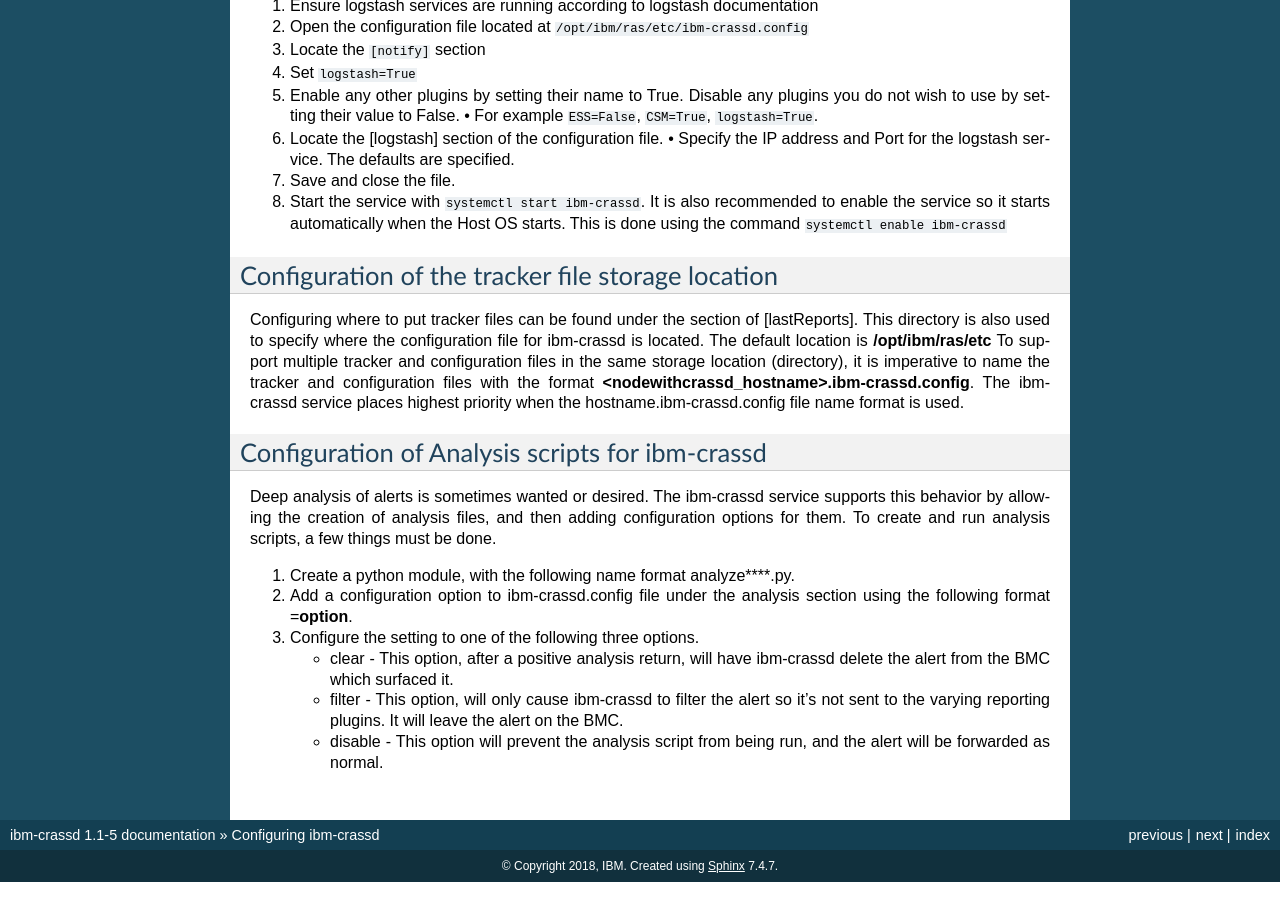
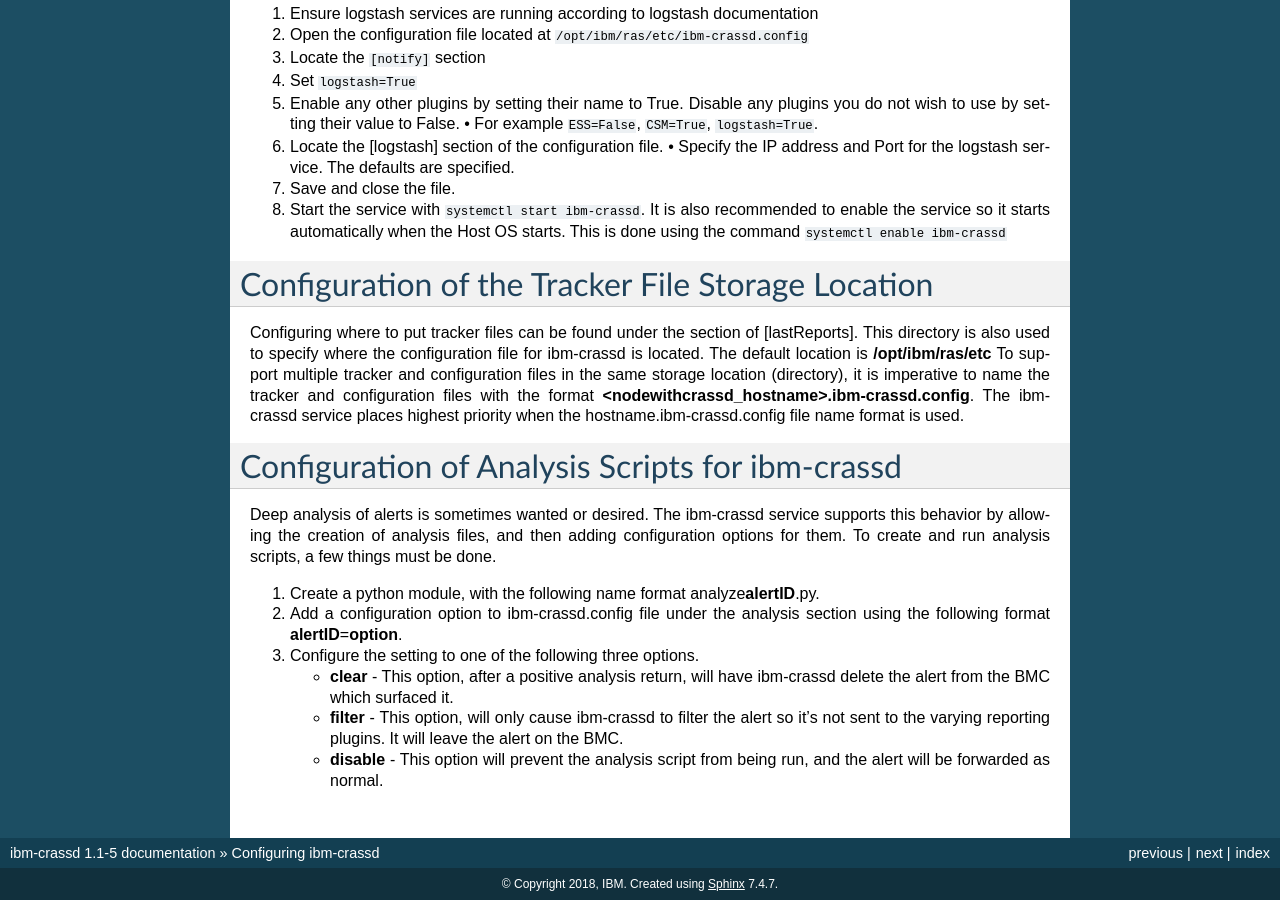
Before and after one commit to open-power-ref-design-toolkit/ibm-crassd, a Sphinx documentation site: the page built from docs/source/configuring.md, in a window 1280 px wide and 900 px high, scrolled down 1766 px. Built offline with Sphinx 7.4.7, drawn with Linux system fonts in a browser that asks for light colours; some of the changed text lies outside the part shown.

Commit message:
Update content display issues for configuration
This updates the configuration documentation so all of the content is
properly displaying, and is slightly easier to read and follow.

Signed-off-by: Justin Thaler <thalerj@us.ibm.com>

```diff
--- a/docs/source/configuring.md
+++ b/docs/source/configuring.md
@@ -14,7 +14,7 @@
 •	bmcHostname: This is the string that is either the BMC hostname or the BMC IP address.
 •	xcatNodeName: This is the hostname of the Host OS. This may also be the IP of the Host OS.
 •	accessType: This tells what the connection method is to the BMC. Currently accepted values are ipmi (for 9006, 5104 Machine Types) and openbmcRest for 8335-GTC and 8335-GTW systems.
-### Setting up the base configuration section
+# Setting up the base configuration section
 This section allows the user to specify some basic controls for the ibm-crassd service.
 - The maxThreads variable is used to define the number of processing threads that are used to collect, parse and forward BMC alerts to the various plugins, based on what is enabled. The current recommended setting for this variable is 40.
 - The enableTelemetry option can be set to **True** to turn on telemetry streaming, or **False** to disable telemetry streaming.
@@ -62,16 +62,16 @@
 7.	Save and close the file.
 8.	Start the service with `systemctl start ibm-crassd`. It is also recommended to enable the service so it starts automatically when the Host OS starts. This is done using the command `systemctl enable ibm-crassd`
 
-## Configuration of the tracker file storage location
+# Configuration of the Tracker File Storage Location
 Configuring where to put tracker files can be found under the section of [lastReports]. This directory is also used to specify where the configuration file for ibm-crassd is located. The default location is **/opt/ibm/ras/etc**
 To support multiple tracker and configuration files in the same storage location (directory), it is imperative to name the tracker and configuration files with the format **<nodewithcrassd_hostname>.ibm-crassd.config**. The ibm-crassd service places highest priority when the hostname.ibm-crassd.config file name format is used.
 
-## Configuration of Analysis scripts for ibm-crassd
+# Configuration of Analysis Scripts for ibm-crassd
 Deep analysis of alerts is sometimes wanted or desired. The ibm-crassd service supports this behavior by allowing the creation of analysis files, and then adding configuration options for them.
 To create and run analysis scripts, a few things must be done.
-1. Create a python module, with the following name format analyze**<alertID>**.py.
-2. Add a configuration option to ibm-crassd.config file under the analysis section using the following format **<alertID>**=**option**.
+1. Create a python module, with the following name format analyze**alertID**.py.
+2. Add a configuration option to ibm-crassd.config file under the analysis section using the following format **alertID**=**option**.
 3. Configure the setting to one of the following three options.
-	- clear - This option, after a positive analysis return, will have ibm-crassd delete the alert from the BMC which surfaced it.
-	- filter - This option, will only cause ibm-crassd to filter the alert so it's not sent to the varying reporting plugins. It will leave the alert on the BMC.
-	- disable - This option will prevent the analysis script from being run, and the alert will be forwarded as normal.
+	- **clear** - This option, after a positive analysis return, will have ibm-crassd delete the alert from the BMC which surfaced it.
+	- **filter** - This option, will only cause ibm-crassd to filter the alert so it's not sent to the varying reporting plugins. It will leave the alert on the BMC.
+	- **disable** - This option will prevent the analysis script from being run, and the alert will be forwarded as normal.
```
